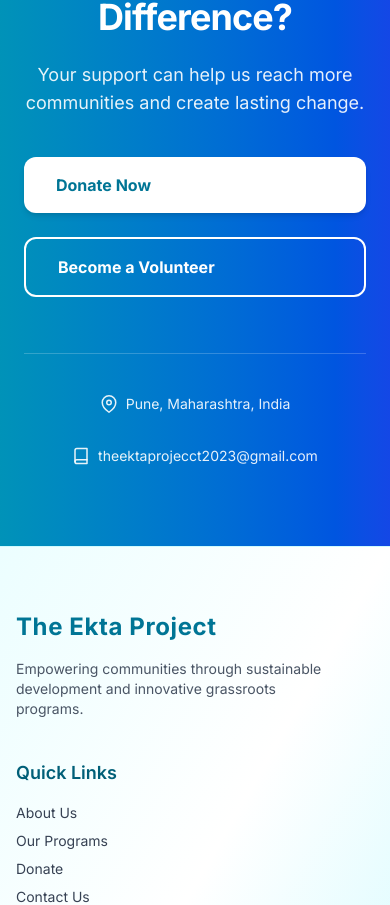
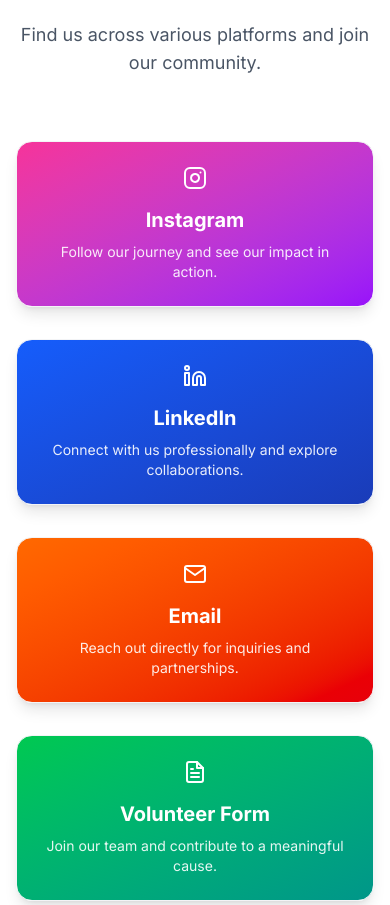
Before and after one commit to rohitshinde3903/the-ekta-project, a Next.js app: page / in a window 390 px wide. Shown: the part 7044-7949 px from the top of the page. Built offline with nearby package versions, Linux system fonts and the light colour scheme.

Commit message:
new commits

```diff
--- a/src/app/page.tsx
+++ b/src/app/page.tsx
@@ -8,7 +8,61 @@ import { FaHandHoldingHeart, FaGraduationCap, FaStethoscope, FaTree, FaPlayCircl
 const Home = () => {
   const [hoveredProgram, setHoveredProgram] = useState<number | null>(null);
   const [activeTestimonial, setActiveTestimonial] = useState(0);
-
+const socialLinks = [
+    {
+      name: 'Instagram',
+      icon: (
+        <svg xmlns="http://www.w3.org/2000/svg" width="24" height="24" viewBox="0 0 24 24" fill="none" stroke="currentColor" strokeWidth="2" strokeLinecap="round" strokeLinejoin="round" className="feather feather-instagram">
+          <rect x="2" y="2" width="20" height="20" rx="5" ry="5"></rect>
+          <path d="M16 11.37A4 4 0 1 1 12.63 8 4 4 0 0 1 16 11.37z"></path>
+          <line x1="17.5" y1="6.5" x2="17.51" y2="6.5"></line>
+        </svg>
+      ),
+      url: 'https://www.instagram.com/theektaproject/',
+      color: 'from-pink-500 to-purple-600',
+      description: 'Follow our journey and see our impact in action.'
+    },
+    {
+      name: 'LinkedIn',
+      icon: (
+        <svg xmlns="http://www.w3.org/2000/svg" width="24" height="24" viewBox="0 0 24 24" fill="none" stroke="currentColor" strokeWidth="2" strokeLinecap="round" strokeLinejoin="round" className="feather feather-linkedin">
+          <path d="M16 8a6 6 0 0 1 6 6v7h-4v-7a2 2 0 0 0-2-2 2 2 0 0 0-2 2v7h-4v-7a6 6 0 0 1 6-6z"></path>
+          <rect x="2" y="9" width="4" height="12"></rect>
+          <circle cx="4" cy="4" r="2"></circle>
+        </svg>
+      ),
+      url: 'https://www.linkedin.com/company/the-ekta-project/',
+      color: 'from-blue-600 to-blue-800',
+      description: 'Connect with us professionally and explore collaborations.'
+    },
+    {
+      name: 'Email',
+      icon: (
+        <svg xmlns="http://www.w3.org/2000/svg" width="24" height="24" viewBox="0 0 24 24" fill="none" stroke="currentColor" strokeWidth="2" strokeLinecap="round" strokeLinejoin="round" className="feather feather-mail">
+          <path d="M4 4h16c1.1 0 2 .9 2 2v12c0 1.1-.9 2-2 2H4c-1.1 0-2-.9-2-2V6c0-1.1.9-2 2-2z"></path>
+          <polyline points="22,6 12,13 2,6"></polyline>
+        </svg>
+      ),
+      url: 'mailto:theektaprojecct2023@gmail.com',
+      color: 'from-orange-500 to-red-600',
+      description: 'Reach out directly for inquiries and partnerships.'
+    },
+    {
+      name: 'Volunteer Form',
+      icon: (
+        <svg xmlns="http://www.w3.org/2000/svg" width="24" height="24" viewBox="0 0 24 24" fill="none" stroke="currentColor" strokeWidth="2" strokeLinecap="round" strokeLinejoin="round" className="feather feather-file-text">
+          <path d="M14 2H6a2 2 0 0 0-2 2v16a2 2 0 0 0 2 2h12a2 2 0 0 0 2-2V8z"></path>
+          <polyline points="14 2 14 8 20 8"></polyline>
+          <line x1="16" y1="13" x2="8" y2="13"></line>
+          <line x1="16" y1="17" x2="8" y2="17"></line>
+          <polyline points="10 9 9 9 8 9"></polyline>
+        </svg>
+      ),
+      url: 'https://docs.google.com/forms/d/1muNs0tN6pyf4xbKj3J6cCPT9io2-CwcdxY18Bk8qe5I/edit',
+      color: 'from-green-500 to-teal-600',
+      description: 'Join our team and contribute to a meaningful cause.'
+    }
+  ];
   // Programs data
   const programs = [
     {
@@ -431,7 +485,11 @@ const Home = () => {
       </section>
 
       {/* Testimonials Section */}
-      {/* <section className="py-16 md:py-24 bg-white">
+
+
+
+
+    <section className="py-16 md:py-24 bg-white">
       <div className="container mx-auto px-4">
         <div className="max-w-3xl mx-auto text-center mb-16">
           <motion.h2
@@ -441,7 +499,7 @@ const Home = () => {
             viewport={{ once: true }}
             transition={{ duration: 0.6 }}
           >
-              Success Stories
+            Our Socials
           </motion.h2>
           <motion.div
             className="h-1 w-20 bg-gradient-to-r from-cyan-400 to-blue-500 mx-auto mb-6 rounded-full"
@@ -457,44 +515,36 @@ const Home = () => {
             viewport={{ once: true }}
             transition={{ duration: 0.6, delay: 0.4 }}
           >
-              Hear from those whose lives have been transformed through our initiatives.
+            Find us across various platforms and join our community.
           </motion.p>
         </div>
 
-          <div className="max-w-4xl mx-auto">
-            <div className="relative bg-gradient-to-br from-cyan-50 to-blue-50 rounded-3xl p-8 md:p-12 shadow-lg">
-              {testimonials.map((testimonial, index) => (
-                <motion.div
-                  key={testimonial.id}
-                  className={`text-center ${activeTestimonial === index ? 'block' : 'hidden'}`}
-                  initial={{ opacity: 0 }}
-                  animate={{ opacity: activeTestimonial === index ? 1 : 0 }}
-                  transition={{ duration: 0.5 }}
+        <div className="max-w-5xl mx-auto grid grid-cols-1 md:grid-cols-2 lg:grid-cols-4 gap-8">
+          {socialLinks.map((link, index) => (
+            <motion.a
+              key={link.name}
+              href={link.url}
+              target="_blank"
+              rel="noopener noreferrer"
+              className={`flex flex-col items-center p-6 rounded-2xl shadow-lg border border-gray-100 transform hover:-translate-y-2 transition-all duration-300 bg-gradient-to-br ${link.color} text-white`}
+              initial={{ opacity: 0, scale: 0.9 }}
+              whileInView={{ opacity: 1, scale: 1 }}
+              viewport={{ once: true }}
+              transition={{ duration: 0.5, delay: index * 0.1 }}
+              whileHover={{ scale: 1.05, boxShadow: "0 15px 30px rgba(0,0,0,0.2)" }}
             >
-                  <div className="flex justify-center mb-6">
-                    <div className="bg-cyan-200 border-2 border-dashed rounded-xl w-16 h-16" />
+              <div className="mb-4 text-4xl">
+                {link.icon}
               </div>
-                  <p className="text-lg md:text-xl italic text-gray-700 mb-8">
-                    "{testimonial.content}"
-                  </p>
-                  <h4 className="text-xl font-bold text-gray-800">{testimonial.name}</h4>
-                  <p className="text-cyan-600">{testimonial.role}</p>
-                </motion.div>
-              ))}
-
-              <div className="flex justify-center mt-8 space-x-2">
-                {testimonials.map((_, index) => (
-                  <button
-                    key={index}
-                    className={`w-3 h-3 rounded-full ${activeTestimonial === index ? 'bg-cyan-600' : 'bg-cyan-300'}`}
-                    onClick={() => setActiveTestimonial(index)}
-                  />
+              <h3 className="text-xl md:text-2xl font-bold mb-2">{link.name}</h3>
+              <p className="text-center text-sm opacity-90">{link.description}</p>
+            </motion.a>
           ))}
         </div>
       </div>
-          </div>
-        </div>
-      </section> */}
+    </section>
+
+
 
       {/* CTA Section */}
      <section className="py-20 md:py-28 bg-gradient-to-r from-cyan-600 to-blue-700 text-white">
```
Lines whose indentation alone changed are shown as unchanged.
